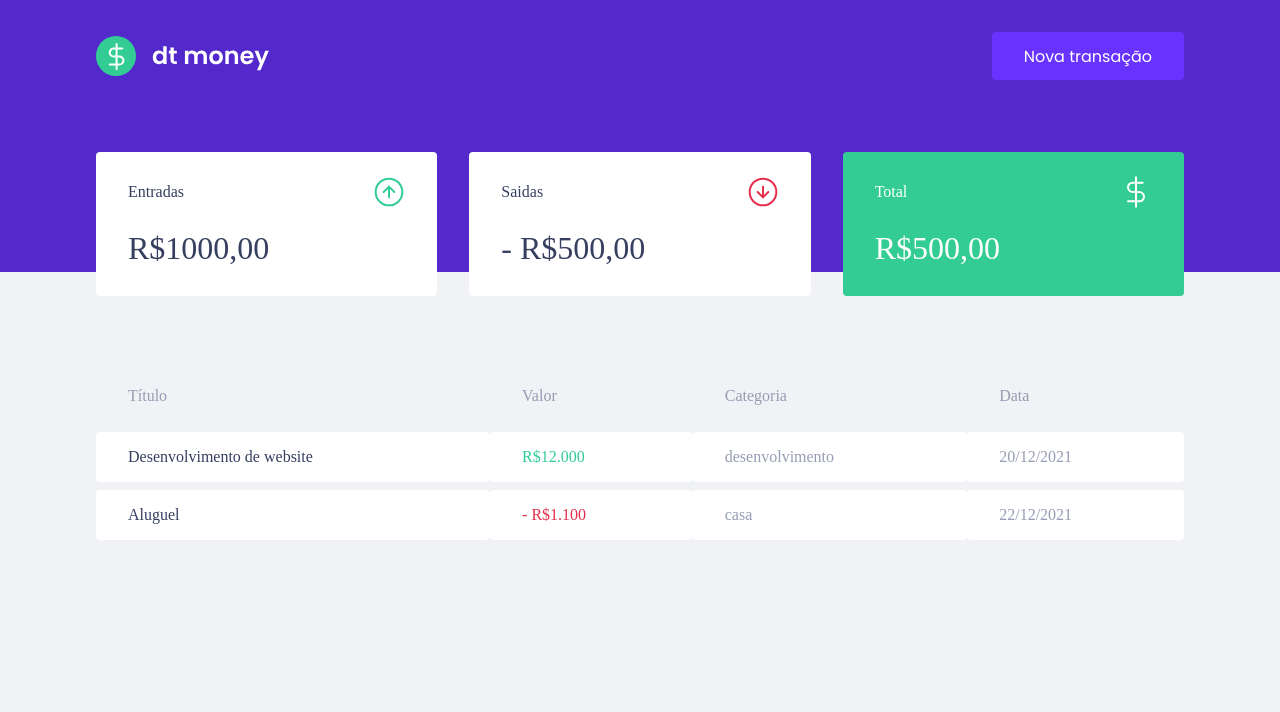
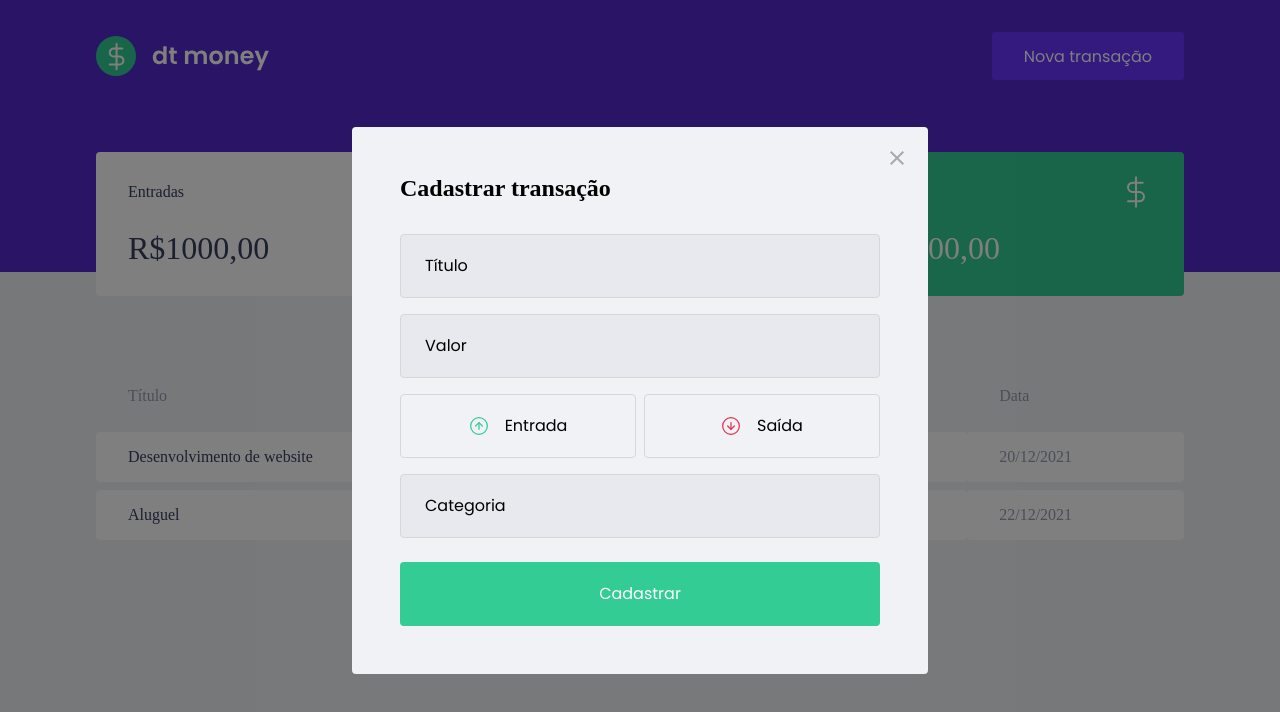
Before and after one commit to CarlosAmorim94/DTMoney, a React (Create React App) app: page / in a window 1280 px wide. Both pictures are taken after a click on the button "Nova transação". Shown: the top 712 px of the page. Built offline with nearby package versions, Linux system fonts and the light colour scheme; no server answers; what miragejs would draw is missing.

Commit message:
Estilização do modal concluída

```diff
--- a/package.json
+++ b/package.json
@@ -10,10 +10,14 @@
     "@types/node": "^16.11.15",
     "@types/react": "^17.0.37",
     "@types/react-dom": "^17.0.11",
+    "@types/react-modal": "^3.13.1",
     "@types/styled-components": "^5.1.19",
+    "axios": "^0.24.0",
     "miragejs": "^0.1.43",
+    "polished": "^4.1.3",
     "react": "^17.0.2",
     "react-dom": "^17.0.2",
+    "react-modal": "^3.14.4",
     "react-scripts": "5.0.0",
     "styled-components": "^5.3.3",
     "typescript": "^4.5.4",
--- a/src/App.tsx
+++ b/src/App.tsx
@@ -1,12 +1,35 @@
 import Dashboard from "./components/Dashboard";
 import Header from "./components/Header/Index";
 import { GlobalStyle } from "./styles/global";
+import Modal from 'react-modal';
+import { useState } from 'react'
+import NewTransactionModal from "./components/NewTransactionModal";
+
+Modal.setAppElement('#root')
+
 
 export default function App() {
+
+  const [isNewTransactionModalOpen, setIsNewTransactionModalOpen] = useState(false)
+
+    function handleOpenNewTransactionModal() {
+        setIsNewTransactionModalOpen(true)
+    }
+
+    function handleCloseNewTransactionModal() {
+        setIsNewTransactionModalOpen(false)
+    }
+
   return (
     <>
-      <Header />
+      <Header onOpenNewTransactionModal={handleOpenNewTransactionModal}/>
+
       <Dashboard />
+
+      <NewTransactionModal
+      isOpen={isNewTransactionModalOpen}
+      onRequestClose={handleCloseNewTransactionModal} />
+
       <GlobalStyle />
     </>
   );
--- a/src/components/Header/Index.tsx
+++ b/src/components/Header/Index.tsx
@@ -1,13 +1,18 @@
 import Logo from '../../assets/logo.svg'
 import { Container, Content } from './styles'
 
+interface HeaderProps {
+    onOpenNewTransactionModal: () => void
+}
 
-export default function Header() {
+
+export default function Header({ onOpenNewTransactionModal }: HeaderProps) {
+
     return (
         <Container>
             <Content>
                 <img src={Logo} alt="Logo" />
-                <button type="button">
+                <button type="button" onClick={onOpenNewTransactionModal}>
                     Nova transação
                 </button>
             </Content>
--- /dev/null
+++ b/src/components/NewTransactionModal/index.tsx
@@ -0,0 +1,62 @@
+import CloseImg from '../../assets/close.svg'
+import Modal from 'react-modal'
+import { Container, TransactionTypeContainer } from './styles'
+import incomeimg from '../../assets/income.svg'
+import outcomeimg from '../../assets/outcome.svg'
+
+interface NewTransactionProps {
+    isOpen: boolean;
+    onRequestClose: () => void;
+}
+
+export default function NewTransactionModal({isOpen, onRequestClose}: NewTransactionProps) {
+    return (
+        <Modal
+        isOpen={isOpen}
+        onRequestClose={onRequestClose}
+        overlayClassName='react-modal-overlay'
+        className='react-modal-content'
+        >
+
+        <Container>
+
+            <button type='button'
+            onClick={onRequestClose}
+            className="react-modal-close">
+                <img src={CloseImg} alt="Fechar" />
+            </button>
+
+            <h2>Cadastrar transação</h2>
+
+            <input
+            placeholder='Título'
+            />
+
+            <input
+            type="number"
+            placeholder='Valor'
+            />
+
+            <TransactionTypeContainer>
+                <button type="button">
+                    <img src={incomeimg} alt="Entrada" />
+                    <span>Entrada</span>
+                </button>
+
+                <button type="button">
+                    <img src={outcomeimg} alt="Saída" />
+                    <span>Saída</span>
+                </button>
+            </TransactionTypeContainer>
+
+            <input
+            placeholder='Categoria'
+            />
+
+            <button type="submit">Cadastrar</button>
+
+        </Container>
+
+      </Modal>
+    )
+}
--- /dev/null
+++ b/src/components/NewTransactionModal/styles.ts
@@ -0,0 +1,81 @@
+import styled from "styled-components";
+import { darken } from "polished";
+
+export const Container = styled.form`
+    h2 {
+        color: var(--text--title);
+        font-size: 1.5rem;
+        margin-bottom: 2rem;
+    }
+
+    input {
+        width: 100%;
+        padding: 0 1.5rem;
+        height: 4rem;
+        border-radius: 0.25rem;
+        border: 1px solid #d7d7d7;
+        background: #e7e9ee;
+        font-weight: 400;
+        font-size: 1rem;
+
+        &::placeholder {
+            color: var(--text--body);
+        }
+
+        & + input {
+            margin-top: 1rem;
+        }
+    }
+
+    button[type="submit"] {
+        width: 100%;
+        padding: 0 1.5rem;
+        height: 4rem;
+        background: var(--green);
+        color: #FFF;
+        border-radius: 0.25rem;
+        border: 0;
+        font-size: 1rem;
+        margin-top: 1.5rem;
+        transition: filter 0.2s;
+
+        &:hover {
+            filter: brightness(0.9);
+        }
+    }
+`
+
+export const TransactionTypeContainer = styled.div`
+    margin: 1rem 0;
+    display: grid;
+    grid-template-columns: 1fr 1fr;
+    gap: 0.5rem;
+
+    button {
+        height: 4rem;
+        border: 1px solid #d7d7d7;
+        border-radius: 0.25rem;
+        background-color: transparent;
+        display: flex;
+        align-items: center;
+        justify-content: center;
+        transition: filter 1s;
+
+        &:hover {
+            border-color: ${darken(0.1, '#d7d7d7')};
+        }
+
+
+        img {
+            height: 20px;
+            height: 20px;
+        }
+
+        span {
+            display: inline-block;
+            margin-left: 1rem;
+            font-size: 1rem;
+            color: var(--text--title);
+        }
+    }
+`
--- a/src/components/TransactionTable/index.tsx
+++ b/src/components/TransactionTable/index.tsx
@@ -1,12 +1,12 @@
 import { useEffect } from 'react'
+import { api } from '../../services/api'
 import { Container } from './styles'
 
 export function TransactionTable() {
 
     useEffect(()=>{
-            fetch('http://localhost:3000/api/transactions')
-            .then(response => response.json())
-            .then(data => console.log(data))
+            api.get('transactions')
+            .then(response => console.log(response.data))
     })
 
 
--- /dev/null
+++ b/src/services/api.ts
@@ -0,0 +1,5 @@
+import axios from "axios";
+
+export const api =axios.create({
+    baseURL: 'http://localhost:3000/api'
+})
--- a/src/styles/global.ts
+++ b/src/styles/global.ts
@@ -53,4 +53,39 @@
         cursor: not-allowed;
     }
 
+    .react-modal-overlay {
+        background: rgba(0, 0, 0, 0.5);
+        position: fixed;
+        top: 0;
+        bottom: 0;
+        left: 0;
+        right: 0;
+        display: flex;
+        justify-content: center;
+        align-items: center;
+    }
+
+    .react-modal-content {
+        width: 100%;
+        max-width: 576px;
+        background: var(--background);
+        padding:3rem;
+        position: relative;
+        border-radius: 0.25rem;
+    }
+
+    .react-modal-close {
+        position: absolute;
+        right: 1.5rem;
+        top: 1.5rem;
+        border: 0;
+        background: transparent;
+        transition: filter 0.2s;
+
+        &:hover {
+            filter: brightness(0.5);
+        }
+
+    }
+
 `
```
Also changed, not shown: 2 other files (tests, documents, lock files or other folders).
